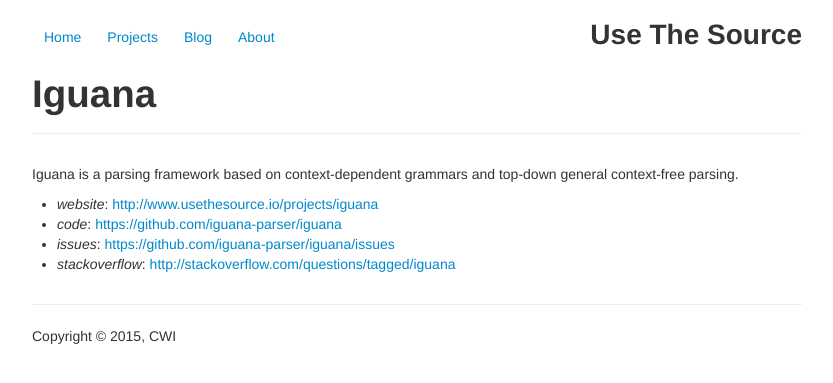
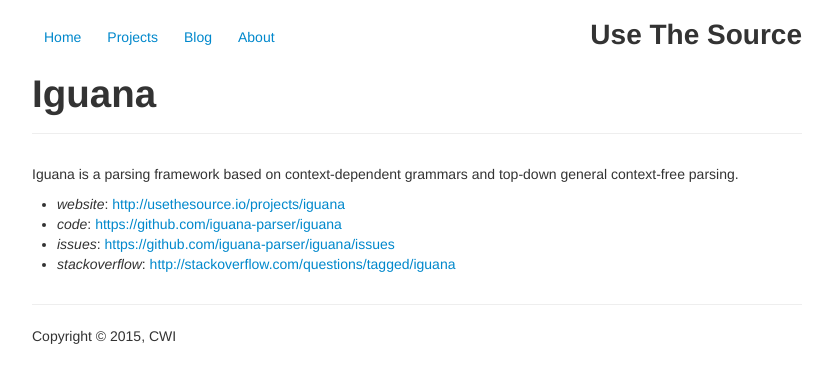
Before and after one commit to usethesource/usethesource.github.io, a Jekyll site: the page built from projects/iguana/index.md, in a window 1280 px wide. Shown: the top 383 px of the page, without its empty margins (223-1056 px from the left). Built offline with Jekyll 4.4.1, drawn with Linux system fonts in a browser that asks for light colours; Markdown is read by kramdown in place of the engine named in the settings; some of the changed lines change nothing that is shown.

Commit message:
Update index.md

```diff
--- a/projects/iguana/index.md
+++ b/projects/iguana/index.md
@@ -6,7 +6,7 @@
 
 Iguana is a parsing framework based on context-dependent grammars and top-down general context-free parsing.
 
-* *website*: <http://www.usethesource.io/projects/iguana>
+* *website*: <http://usethesource.io/projects/iguana>
 * *code*: <https://github.com/iguana-parser/iguana>
 * *issues*: <https://github.com/iguana-parser/iguana/issues>
 * *stackoverflow*: <http://stackoverflow.com/questions/tagged/iguana>
```
